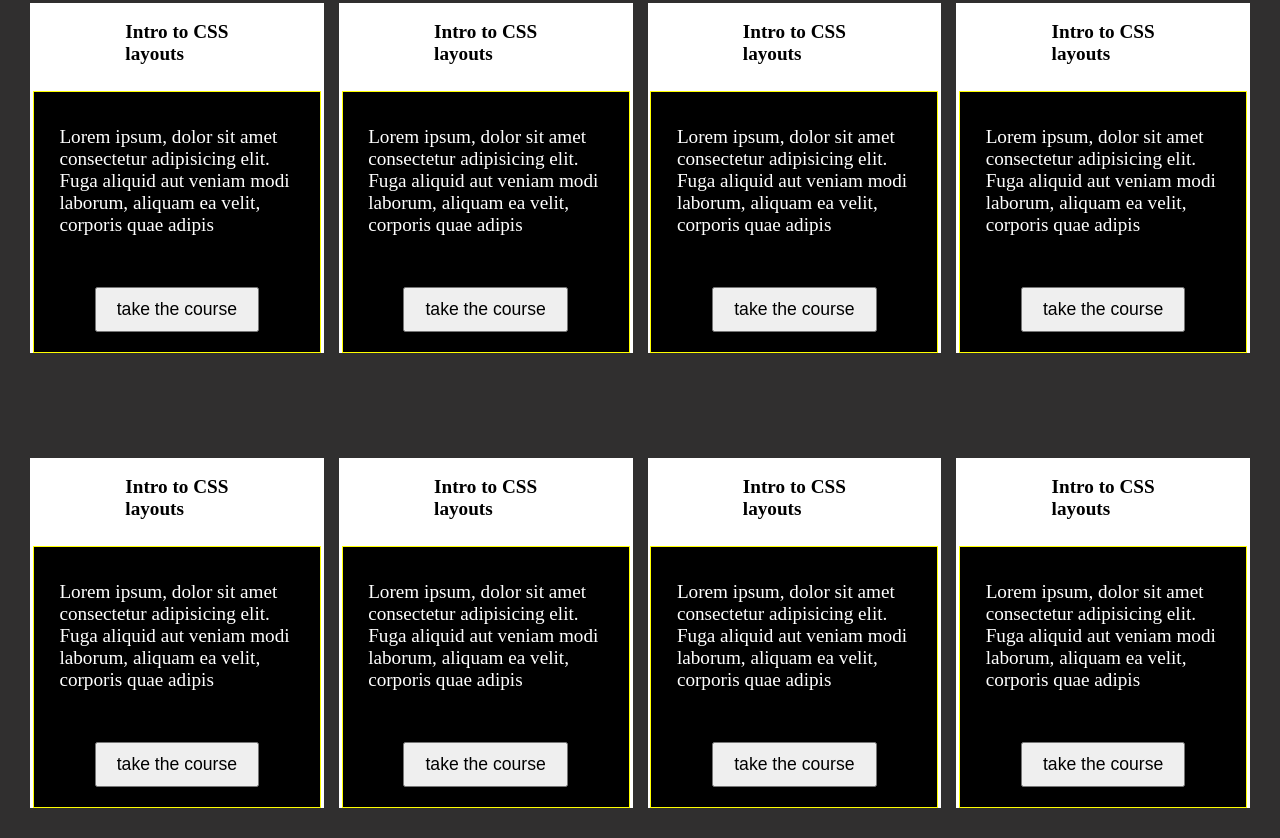
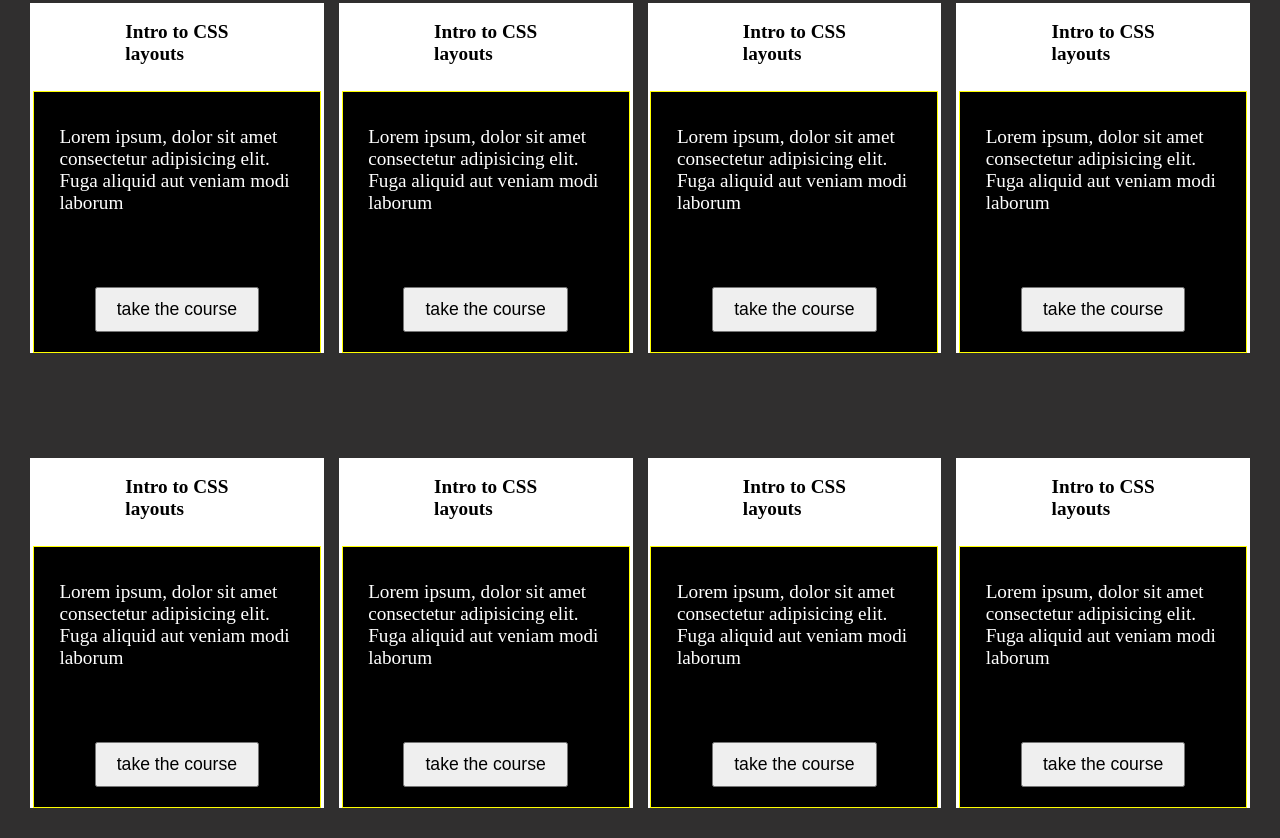
Before and after one commit to ajarek/layout, a plain HTML site: page index.html in a window 1280 px wide. Shown: the part 296-1134 px from the top of the page. Drawn offline with Linux system fonts and the light colour scheme.

Commit message:
Update index.html

```diff
--- a/index.html
+++ b/index.html
@@ -38,53 +38,46 @@
                 </a>
             </div>
         </div>
-        <div class="parent">
+
+           <div class="parent">
             <div class="div1"><span>Intro to CSS <br>layouts</span>
                 <div class="text"><button>take the course</button>
-                    <p>Lorem ipsum, dolor sit amet consectetur adipisicing elit. Fuga aliquid aut veniam modi laborum,
-                        aliquam ea velit, corporis quae adipis</p>
+                    <p>Lorem ipsum, dolor sit amet consectetur adipisicing elit. Fuga aliquid aut veniam modi laborum</p>
                 </div>
             </div>
             <div class="div2"><span>Intro to CSS <br>layouts</span>
                 <div class="text"><button>take the course</button>
-                    <p>Lorem ipsum, dolor sit amet consectetur adipisicing elit. Fuga aliquid aut veniam modi laborum,
-                        aliquam ea velit, corporis quae adipis</p>
+                    <p>Lorem ipsum, dolor sit amet consectetur adipisicing elit. Fuga aliquid aut veniam modi laborum</p>
                 </div>
             </div>
             <div class="div3"><span>Intro to CSS <br>layouts</span>
                 <div class="text"><button>take the course</button>
-                    <p>Lorem ipsum, dolor sit amet consectetur adipisicing elit. Fuga aliquid aut veniam modi laborum,
-                        aliquam ea velit, corporis quae adipis</p>
+                    <p>Lorem ipsum, dolor sit amet consectetur adipisicing elit. Fuga aliquid aut veniam modi laborum</p>
                 </div>
             </div>
             <div class="div4"><span>Intro to CSS <br>layouts</span>
                 <div class="text"><button>take the course</button>
-                    <p>Lorem ipsum, dolor sit amet consectetur adipisicing elit. Fuga aliquid aut veniam modi laborum,
-                        aliquam ea velit, corporis quae adipis</p>
+                    <p>Lorem ipsum, dolor sit amet consectetur adipisicing elit. Fuga aliquid aut veniam modi laborum</p>
                 </div>
             </div>
             <div class="div5"><span>Intro to CSS <br>layouts</span>
                 <div class="text"><button>take the course</button>
-                    <p>Lorem ipsum, dolor sit amet consectetur adipisicing elit. Fuga aliquid aut veniam modi laborum,
-                        aliquam ea velit, corporis quae adipis</p>
+                    <p>Lorem ipsum, dolor sit amet consectetur adipisicing elit. Fuga aliquid aut veniam modi laborum</p>
                 </div>
             </div>
             <div class="div6"><span>Intro to CSS <br>layouts</span>
                 <div class="text"><button>take the course</button>
-                    <p>Lorem ipsum, dolor sit amet consectetur adipisicing elit. Fuga aliquid aut veniam modi laborum,
-                        aliquam ea velit, corporis quae adipis</p>
+                    <p>Lorem ipsum, dolor sit amet consectetur adipisicing elit. Fuga aliquid aut veniam modi laborum</p>
                 </div>
             </div>
             <div class="div7"><span>Intro to CSS <br>layouts</span>
                 <div class="text"><button>take the course</button>
-                    <p>Lorem ipsum, dolor sit amet consectetur adipisicing elit. Fuga aliquid aut veniam modi laborum,
-                        aliquam ea velit, corporis quae adipis</p>
+                    <p>Lorem ipsum, dolor sit amet consectetur adipisicing elit. Fuga aliquid aut veniam modi laborum</p>
                 </div>
             </div>
             <div class="div8"><span>Intro to CSS <br>layouts</span>
                 <div class="text"><button>take the course</button>
-                    <p>Lorem ipsum, dolor sit amet consectetur adipisicing elit. Fuga aliquid aut veniam modi laborum,
-                        aliquam ea velit, corporis quae adipis</p>
+                    <p>Lorem ipsum, dolor sit amet consectetur adipisicing elit. Fuga aliquid aut veniam modi laborum</p>
                 </div>
             </div>
         </div>
```
